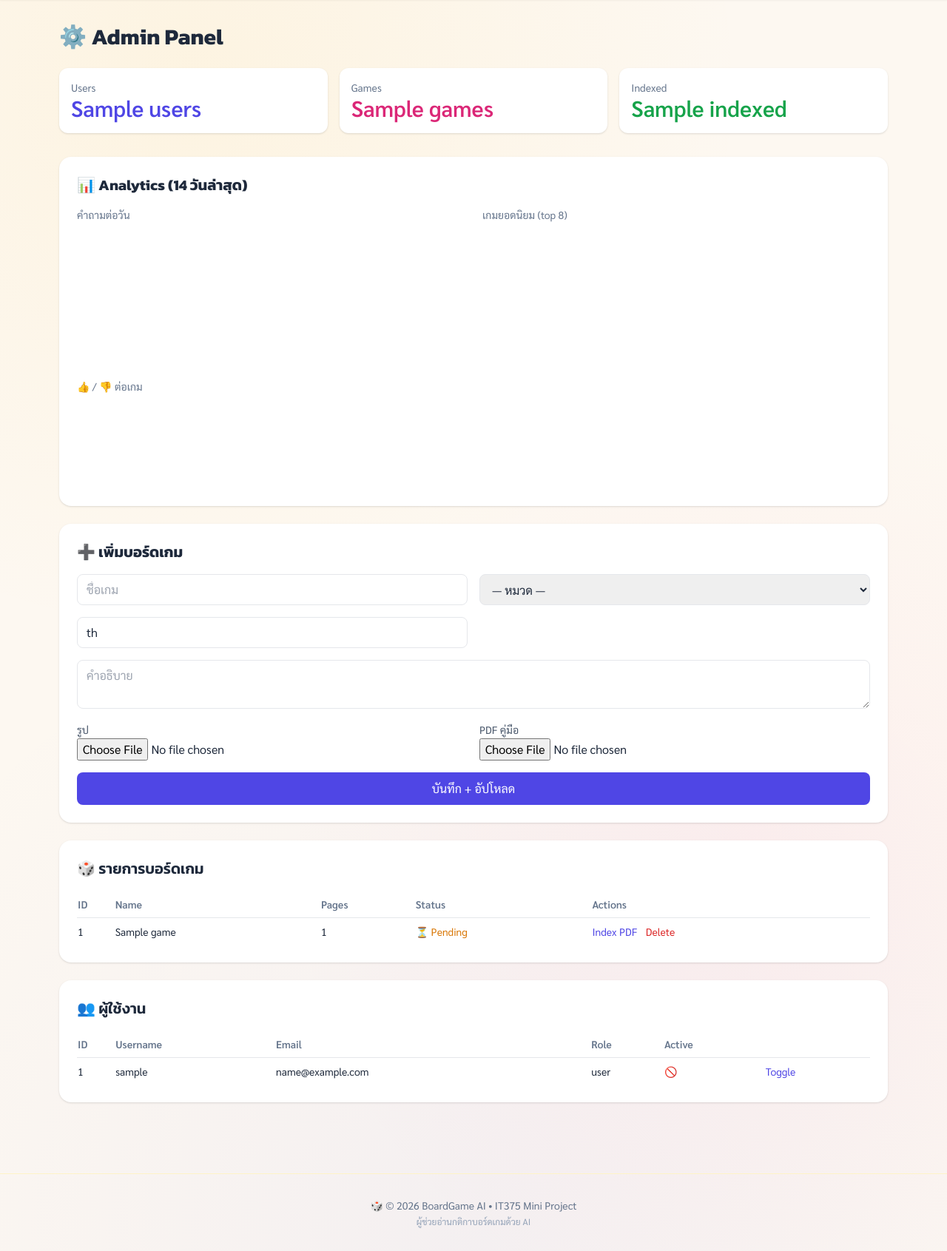
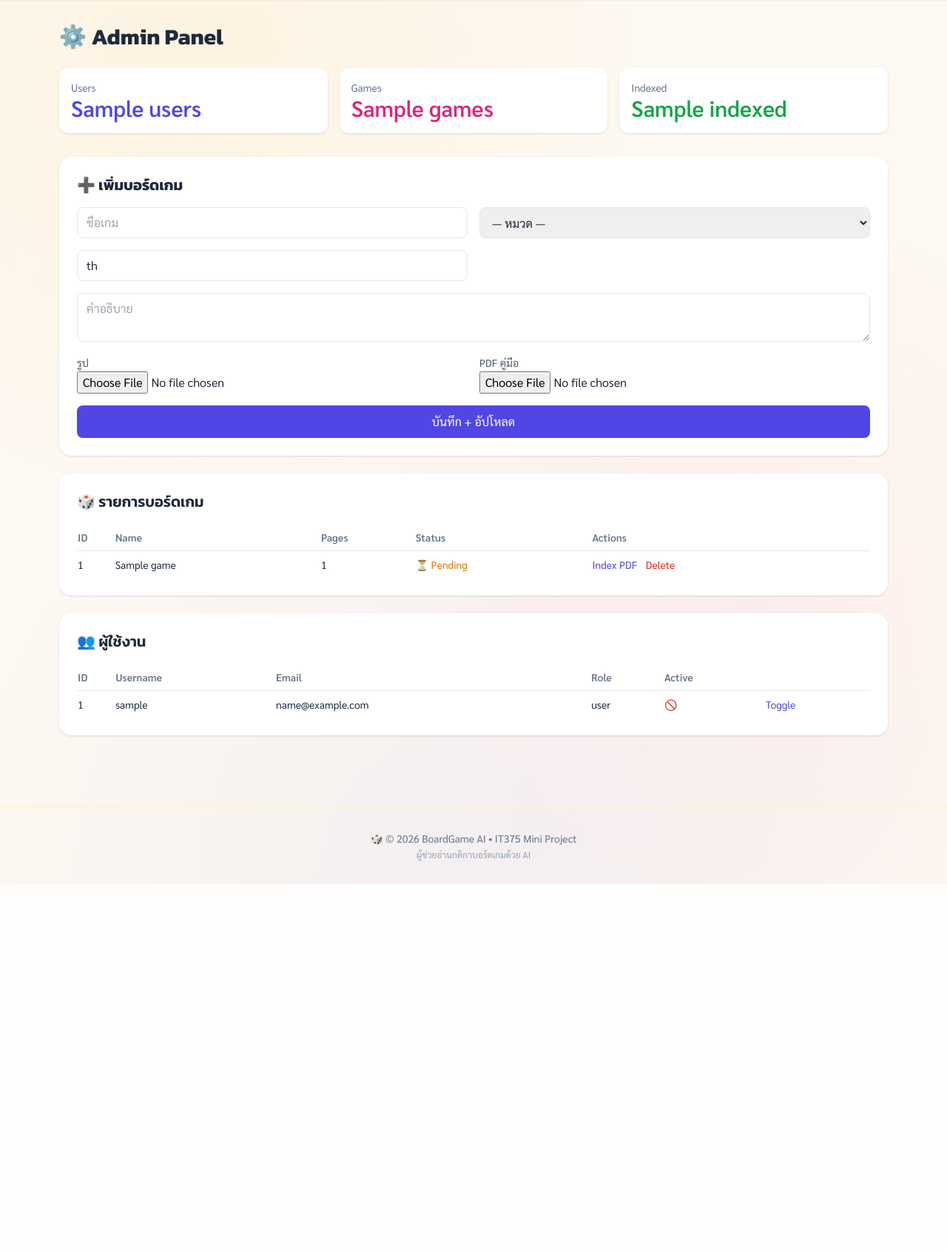
Before and after one commit to 141520/Mini-Project-IT375, a FastAPI app: template templates/admin/index.html in a window 1280 px wide. Shown: the part 61-1752 px from the top of the page at 74% size. After the commit the page ends 1256 px from the top, so only its background shows below. Run offline with FastAPI, Linux system fonts and the light colour scheme; the template is opened without the code that fills it: most values are stand-ins (such as "Sample title", 1, 10 or a date in 2020); a map, chart or similar area stays blank; some libraries are stand-ins or nearby versions.

Commit message:
remove analytics section from admin panel

```diff
--- a/templates/admin/index.html
+++ b/templates/admin/index.html
@@ -1,58 +1,40 @@
 {% extends "base.html" %}
 {% block title %}Admin Panel{% endblock %}
 {% block content %}
-<h1 class="text-3xl font-bold text-slate-800 mb-6">⚙️ Admin Panel</h1>
+<h1 class="text-3xl font-bold text-slate-800 dark:text-white mb-6">⚙️ Admin Panel</h1>
 
 <div class="grid grid-cols-3 gap-4 mb-8">
-  <div class="bg-white p-4 rounded-xl shadow"><p class="text-sm text-slate-500">Users</p><p class="text-3xl font-bold text-indigo-600">{{ stats.users }}</p></div>
-  <div class="bg-white p-4 rounded-xl shadow"><p class="text-sm text-slate-500">Games</p><p class="text-3xl font-bold text-pink-600">{{ stats.games }}</p></div>
-  <div class="bg-white p-4 rounded-xl shadow"><p class="text-sm text-slate-500">Indexed</p><p class="text-3xl font-bold text-green-600">{{ stats.indexed }}</p></div>
+  <div class="bg-white dark:bg-slate-800 p-4 rounded-xl shadow"><p class="text-sm text-slate-500">Users</p><p class="text-3xl font-bold text-indigo-600">{{ stats.users }}</p></div>
+  <div class="bg-white dark:bg-slate-800 p-4 rounded-xl shadow"><p class="text-sm text-slate-500">Games</p><p class="text-3xl font-bold text-pink-600">{{ stats.games }}</p></div>
+  <div class="bg-white dark:bg-slate-800 p-4 rounded-xl shadow"><p class="text-sm text-slate-500">Indexed</p><p class="text-3xl font-bold text-green-600">{{ stats.indexed }}</p></div>
 </div>
-
-<section class="bg-white dark:bg-slate-800 rounded-2xl shadow p-6 mb-6">
-  <h2 class="text-xl font-bold mb-4">📊 Analytics (14 วันล่าสุด)</h2>
-  <div class="grid md:grid-cols-2 gap-6">
-    <div>
-      <p class="text-sm text-slate-500 mb-2">คำถามต่อวัน</p>
-      <canvas id="chartDaily" height="180"></canvas>
-    </div>
-    <div>
-      <p class="text-sm text-slate-500 mb-2">เกมยอดนิยม (top 8)</p>
-      <canvas id="chartTopGames" height="180"></canvas>
-    </div>
-    <div class="md:col-span-2">
-      <p class="text-sm text-slate-500 mb-2">👍 / 👎 ต่อเกม</p>
-      <canvas id="chartRatings" height="120"></canvas>
-    </div>
-  </div>
-</section>
 
 <section class="bg-white dark:bg-slate-800 rounded-2xl shadow p-6 mb-6">
   <h2 class="text-xl font-bold mb-4">➕ เพิ่มบอร์ดเกม</h2>
   <form id="addGameForm" class="grid md:grid-cols-2 gap-4">
-    <input name="name" required placeholder="ชื่อเกม" class="px-3 py-2 border rounded-lg">
-    <select name="category" class="px-3 py-2 border rounded-lg">
+    <input name="name" required placeholder="ชื่อเกม" class="px-3 py-2 border rounded-lg dark:bg-slate-700 dark:border-slate-600 dark:text-white">
+    <select name="category" class="px-3 py-2 border rounded-lg dark:bg-slate-700 dark:border-slate-600 dark:text-white">
       <option value="">— หมวด —</option>
       <option>ครอบครัว</option><option>ปาร์ตี้</option><option>กลยุทธ์</option>
       <option>การ์ด</option><option>เด็ก</option><option>สองคน</option>
     </select>
-    <input name="language" value="th" placeholder="ภาษา" class="px-3 py-2 border rounded-lg">
-    <textarea name="description" placeholder="คำอธิบาย" class="md:col-span-2 px-3 py-2 border rounded-lg" rows="2"></textarea>
-    <div><label class="text-sm text-slate-600">รูป</label><input name="image" type="file" accept="image/*" class="w-full"></div>
-    <div><label class="text-sm text-slate-600">PDF คู่มือ</label><input name="pdf" type="file" accept="application/pdf" class="w-full"></div>
+    <input name="language" value="th" placeholder="ภาษา" class="px-3 py-2 border rounded-lg dark:bg-slate-700 dark:border-slate-600 dark:text-white">
+    <textarea name="description" placeholder="คำอธิบาย" class="md:col-span-2 px-3 py-2 border rounded-lg dark:bg-slate-700 dark:border-slate-600 dark:text-white" rows="2"></textarea>
+    <div><label class="text-sm text-slate-600 dark:text-slate-400">รูป</label><input name="image" type="file" accept="image/*" class="w-full"></div>
+    <div><label class="text-sm text-slate-600 dark:text-slate-400">PDF คู่มือ</label><input name="pdf" type="file" accept="application/pdf" class="w-full"></div>
     <button class="md:col-span-2 bg-indigo-600 hover:bg-indigo-700 text-white py-2.5 rounded-lg">บันทึก + อัปโหลด</button>
   </form>
 </section>
 
-<section class="bg-white rounded-2xl shadow p-6 mb-6">
-  <h2 class="text-xl font-semibold mb-4">🎲 รายการบอร์ดเกม</h2>
+<section class="bg-white dark:bg-slate-800 rounded-2xl shadow p-6 mb-6">
+  <h2 class="text-xl font-semibold mb-4 dark:text-white">🎲 รายการบอร์ดเกม</h2>
   <table class="w-full text-sm">
-    <thead class="border-b text-left text-slate-500">
+    <thead class="border-b dark:border-slate-700 text-left text-slate-500">
       <tr><th class="py-2">ID</th><th>Name</th><th>Pages</th><th>Status</th><th>Actions</th></tr>
     </thead>
-    <tbody class="divide-y">
+    <tbody class="divide-y dark:divide-slate-700">
       {% for g in games %}
-      <tr>
+      <tr class="dark:text-slate-300">
         <td class="py-2">{{ g.id }}</td>
         <td>{{ g.name }}</td>
         <td>{{ g.total_pages }}</td>
@@ -70,13 +52,13 @@
   </table>
 </section>
 
-<section class="bg-white rounded-2xl shadow p-6">
-  <h2 class="text-xl font-semibold mb-4">👥 ผู้ใช้งาน</h2>
+<section class="bg-white dark:bg-slate-800 rounded-2xl shadow p-6">
+  <h2 class="text-xl font-semibold mb-4 dark:text-white">👥 ผู้ใช้งาน</h2>
   <table class="w-full text-sm">
-    <thead class="border-b text-left text-slate-500"><tr><th class="py-2">ID</th><th>Username</th><th>Email</th><th>Role</th><th>Active</th><th></th></tr></thead>
-    <tbody class="divide-y">
+    <thead class="border-b dark:border-slate-700 text-left text-slate-500"><tr><th class="py-2">ID</th><th>Username</th><th>Email</th><th>Role</th><th>Active</th><th></th></tr></thead>
+    <tbody class="divide-y dark:divide-slate-700">
       {% for u in users %}
-      <tr>
+      <tr class="dark:text-slate-300">
         <td class="py-2">{{ u.id }}</td>
         <td>{{ u.username }}</td>
         <td>{{ u.email }}</td>
@@ -91,49 +73,8 @@
 {% endblock %}
 
 {% block scripts %}
-<script src="https://cdn.jsdelivr.net/npm/chart.js"></script>
 <script>
 const token = localStorage.getItem('token') || document.cookie.split('access_token=')[1]?.split(';')[0];
-
-(async () => {
-  try {
-    const res = await fetch('/api/v1/admin/analytics', {headers: {'Authorization': 'Bearer ' + token}});
-    if (!res.ok) return;
-    const a = await res.json();
-    const isDark = document.documentElement.classList.contains('dark');
-    const tick = isDark ? '#cbd5e1' : '#475569';
-    Chart.defaults.color = tick;
-    Chart.defaults.font.family = 'Sarabun, Prompt, sans-serif';
-
-    new Chart(document.getElementById('chartDaily'), {
-      type: 'line',
-      data: { labels: a.daily.labels, datasets: [{
-        label: 'คำถาม', data: a.daily.counts,
-        borderColor: '#f59e0b', backgroundColor: 'rgba(245,158,11,0.15)',
-        tension: 0.3, fill: true,
-      }]},
-      options: { plugins:{legend:{display:false}}, scales:{y:{beginAtZero:true,ticks:{precision:0}}}}
-    });
-
-    new Chart(document.getElementById('chartTopGames'), {
-      type: 'bar',
-      data: { labels: a.top_games.labels, datasets: [{
-        label: 'จำนวนคำถาม', data: a.top_games.counts,
-        backgroundColor: ['#f59e0b','#fb923c','#f87171','#fb7185','#a78bfa','#60a5fa','#34d399','#fbbf24'],
-      }]},
-      options: { indexAxis:'y', plugins:{legend:{display:false}}, scales:{x:{beginAtZero:true,ticks:{precision:0}}}}
-    });
-
-    new Chart(document.getElementById('chartRatings'), {
-      type: 'bar',
-      data: { labels: a.ratings.labels, datasets: [
-        { label: '👍', data: a.ratings.up, backgroundColor: '#10b981' },
-        { label: '👎', data: a.ratings.down, backgroundColor: '#ef4444' },
-      ]},
-      options: { scales:{x:{stacked:true},y:{stacked:true,beginAtZero:true,ticks:{precision:0}}}}
-    });
-  } catch (e) { console.error('analytics:', e); }
-})();
 
 function authHeaders() { return {'Authorization': 'Bearer ' + token}; }
 
```
